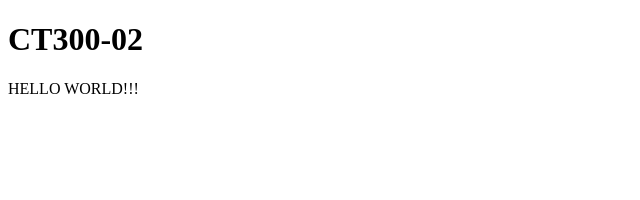
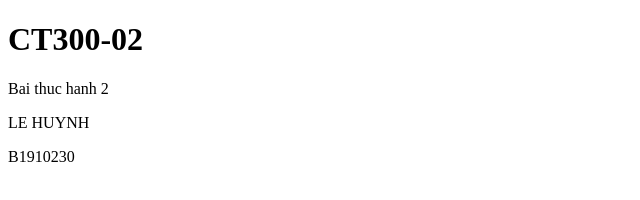
Before and after one commit to l3huyn/CT300-02_BT1, a plain HTML site: page index.html in a window 1280 px wide. Shown: the whole page, without its empty margins (0-640 px from the left). Drawn offline with Linux system fonts and the light colour scheme.

Commit message:
modify index.html

```diff
--- a/index.html
+++ b/index.html
@@ -8,6 +8,8 @@
 </head>
 <body>
   <h1>CT300-02</h1>
-  <p>HELLO WORLD!!!</p>
+  <p>Bai thuc hanh 2</p>
+  <p>LE HUYNH</p>
+  <p>B1910230</p>
 </body>
 </html>
```
